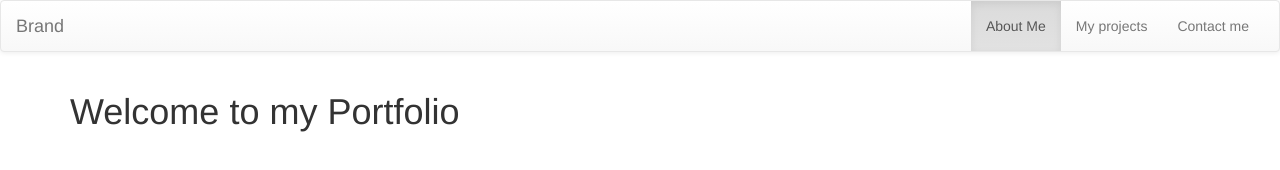
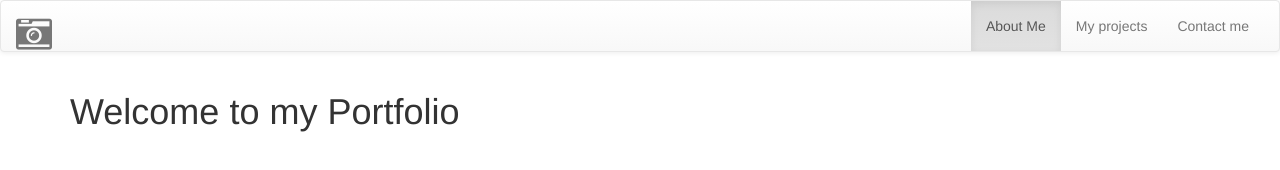
Before and after one commit to mks148/Lesson4, a plain HTML site: page index.html in a window 1280 px wide. Drawn offline with Linux system fonts and the light colour scheme.

Commit message:
Added Icon

```diff
--- a/index.html
+++ b/index.html
@@ -25,7 +25,7 @@
                     <span class="icon-bar"></span>
                     <span class="icon-bar"></span>
                 </button>
-                <a class="navbar-brand" href="#">Brand</a>
+                <a class="navbar-brand" href="#"><li class="fa fa-camera-retro fa-2x"></li></a>
             </div>
 
             <!-- Collect the nav links, forms, and other content for toggling -->
```
